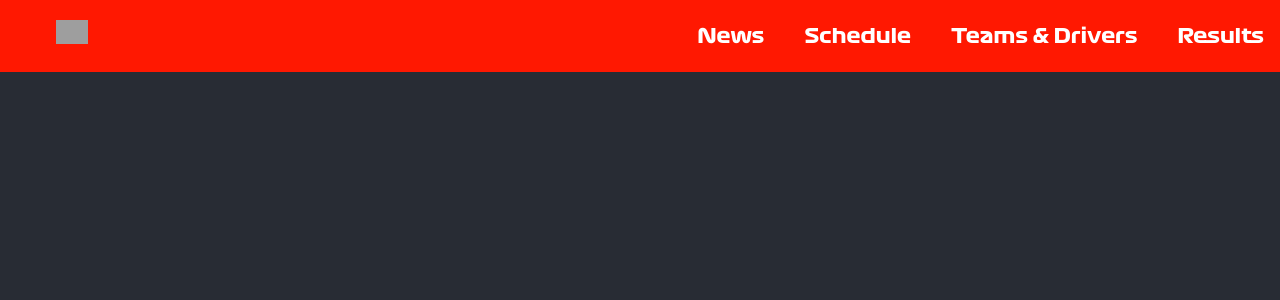
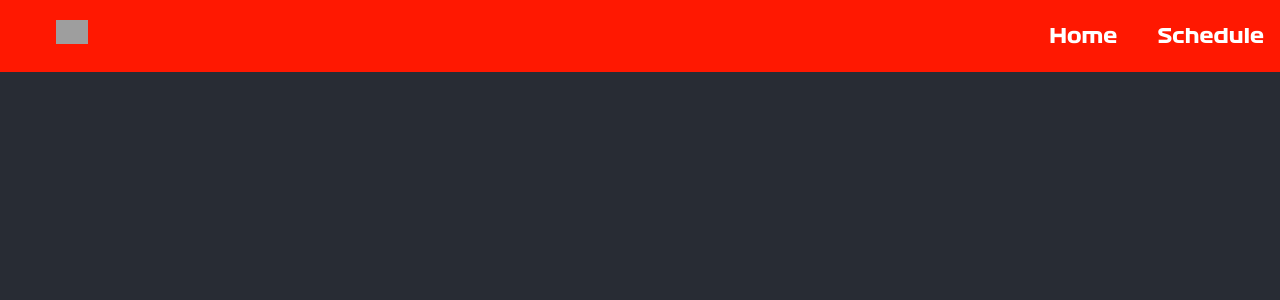
Before and after one commit to a1exprod/home-of-f1, a React (Create React App) app: page /home-of-f1/pages/schedule in a window 1280 px wide. Shown: the top 300 px of the page. Built offline with nearby package versions, Linux system fonts and the light colour scheme; grey boxes are pictures that could not be loaded.

Commit message:
integration part two

```diff
--- a/src/App.js
+++ b/src/App.js
@@ -23,11 +23,11 @@ function App() {
 
   let page
   switch (window.location.pathname) {
-    case "/":
+    case "/home-of-f1/":
       page = <Home />
       break
 
-    case "/schedule":
+    case "/home-of-f1/schedule":
       page = <Schedule />
       break
 
--- a/src/index.js
+++ b/src/index.js
@@ -11,7 +11,5 @@ root.render(
   </React.StrictMode>
 );
 
-// If you want to start measuring performance in your app, pass a function
-// to log results (for example: reportWebVitals(console.log))
-// or send to an analytics endpoint. Learn more: https://bit.ly/CRA-vitals
+
 reportWebVitals();
--- a/src/navigation/Navbar.js
+++ b/src/navigation/Navbar.js
@@ -7,10 +7,8 @@ export default function Navbar() {
                 <ul>
 
                     <li>
-                        <a class="nav" href="/news">News</a>
-                        <a class="nav" href="/schedule">Schedule</a>
-                        <a class="nav" href="/teamsDrivers">Teams & Drivers</a>
-                        <a class="nav" href="/results">Results</a>
+                    <a className="nav" href="/">Home</a>
+<a className="nav" href="/schedule">Schedule</a>
                     </li>
                 </ul>
             </nav>
```
